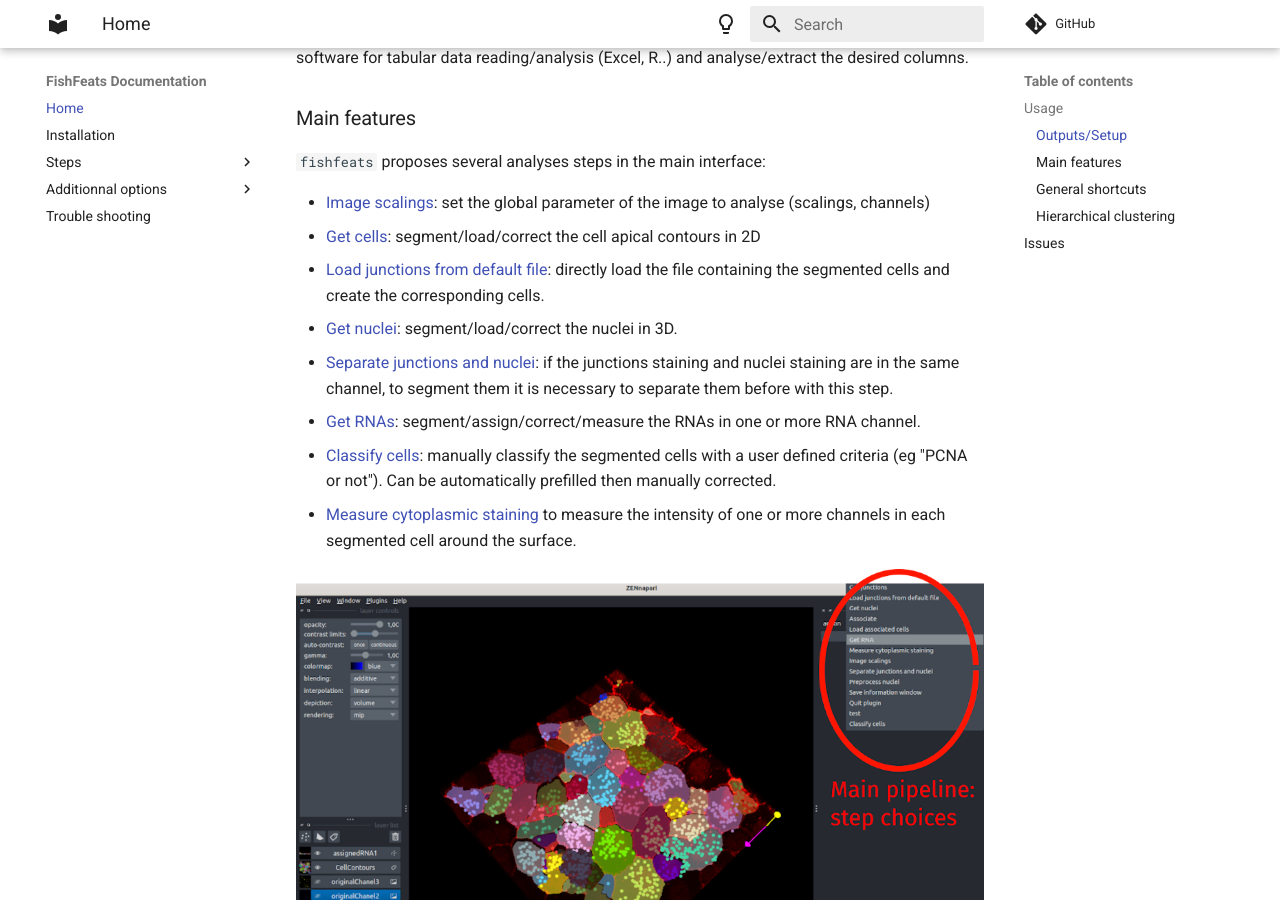
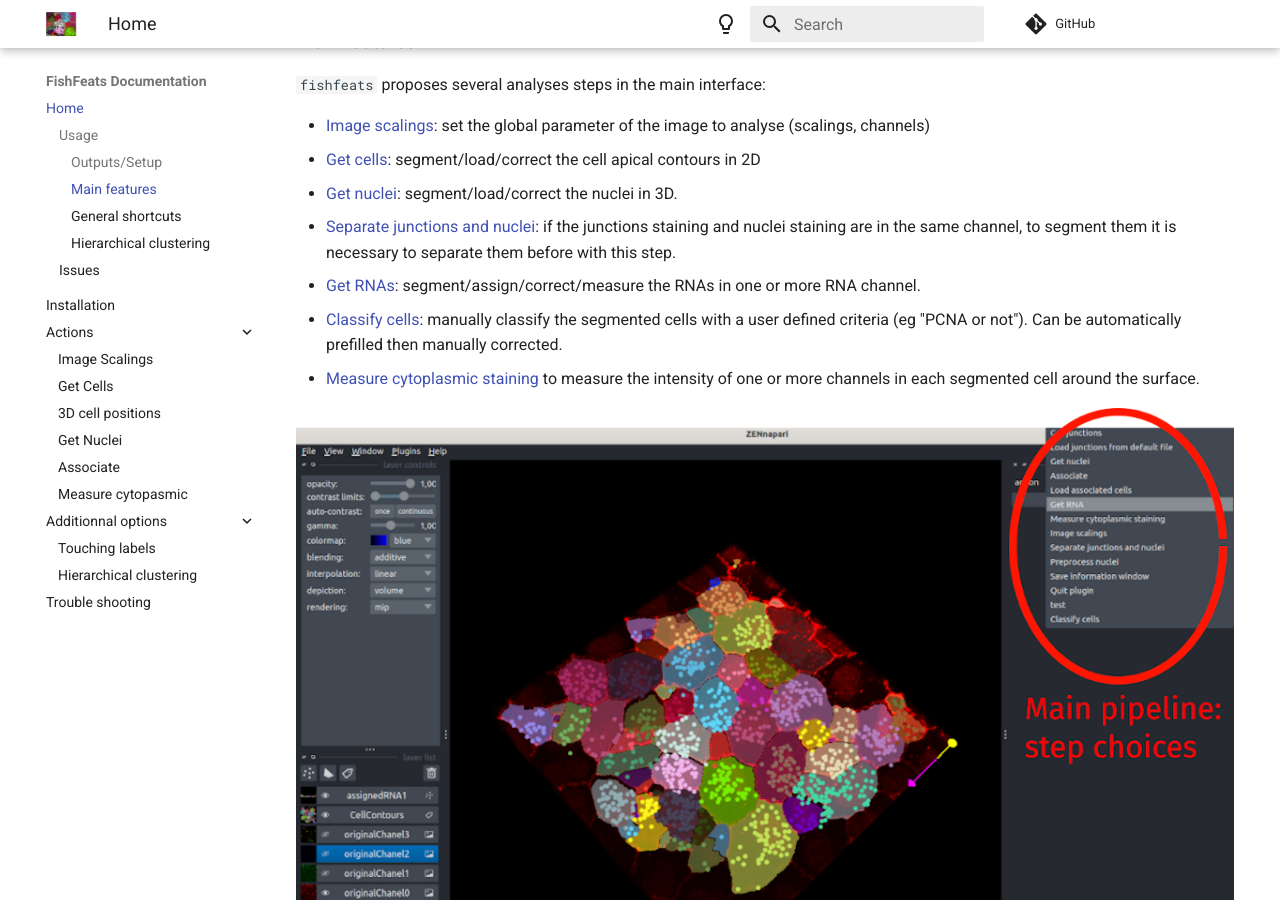
Before and after one commit to gletort/FishFeats, an MkDocs documentation site: the page built from docs/index.md, in a window 1280 px wide and 900 px high, scrolled down 774 px. Built offline with MkDocs 1.6.1 and Material for MkDocs 9.7.7, drawn with Linux system fonts in a browser that asks for light colours; comment, search, counter and statistics services are not loaded.

Commit message:
doc hier cluster

```diff
--- a/docs/index.md
+++ b/docs/index.md
@@ -18,13 +18,12 @@
 `fishfeats` proposes several analyses steps in the main interface:
 
 - [Image scalings](./Image-scalings): set the global parameter of the image to analyse (scalings, channels)
-- [Get cells](https://gitlab.pasteur.fr/gletort/fishfeats/-/wikis/Get-cells): segment/load/correct the cell apical contours in 2D
-- [Load junctions from default file](https://gitlab.pasteur.fr/gletort/fishfeats/-/wikis/Load-junctions-from-default-file): directly load the file containing the segmented cells and create the corresponding cells.
-- [Get nuclei](https://gitlab.pasteur.fr/gletort/fishfeats/-/wikis/Get-nuclei): segment/load/correct the nuclei in 3D.
+- [Get cells](./Get-cells): segment/load/correct the cell apical contours in 2D
+- [Get nuclei](./Get-nuclei): segment/load/correct the nuclei in 3D.
 - [Separate junctions and nuclei](https://gitlab.pasteur.fr/gletort/fishfeats/-/wikis/Separate-junctions-and-nuclei): if the junctions staining and nuclei staining are in the same channel, to segment them it is necessary to separate them before with this step.
 - [Get RNAs](https://gitlab.pasteur.fr/gletort/fishfeats/-/wikis/Get-rnas): segment/assign/correct/measure the RNAs in one or more RNA channel.
 - [Classify cells](https://gitlab.pasteur.fr/gletort/fishfeats/-/wikis/Classify-cells): manually classify the segmented cells with a user defined criteria (eg "PCNA or not"). Can be automatically prefilled then manually corrected.
-- [Measure cytoplasmic staining](https://gitlab.pasteur.fr/gletort/fishfeats/-/wikis/Measure-cytoplasmic-staining) to measure the intensity of one or more channels in each segmented cell around the surface.
+- [Measure cytoplasmic staining](./Measure-cytoplasmic-staining) to measure the intensity of one or more channels in each segmented cell around the surface.
 
 ![main](imgs/main.png)
 
--- a/mkdocs.yml
+++ b/mkdocs.yml
@@ -5,22 +5,29 @@
 nav:
     - Home: index.md
     - Installation: Installation.md
-    - Steps:
+    - Actions:
         - Image Scalings: Image-scalings.md
         - Get Cells: Get-cells.md
         - 3D cell positions: 3d-cell-positions.md
         - Get Nuclei: Get-nuclei.md
         - Associate: Associate.md
-        - Measure cytoplasmic: Measure-cytoplasmic-staining.md
+        - Measure cytopasmic: Measure-cytoplasmic-staining.md
     - Additionnal options:
         - Touching labels: Touching-labels.md
+        - Hierarchical clustering: Hierarchical-clustering.md
     - Trouble shooting: Known-errors-and-solutions.md
 
 theme:
+    logo: imgs/snap.png
     name: material
     features:
         - navigation.footer
-          #- navigation.tabs
+        #- navigation.tabs
+        #- navigation.tabs.sticky
+        - navigation.path
+        - navigation.top
+        - navigation.expand
+        - toc.integrate
     color_mode: dark
     palette:
         # Palette toggle for dark mode
```
Also changed, not shown: docs/Get-cells.md (+1 -1 lines), docs/Hierarchical-clustering.md (added, +28 -0 lines), docs/imgs/hier_analysis.png (added).
